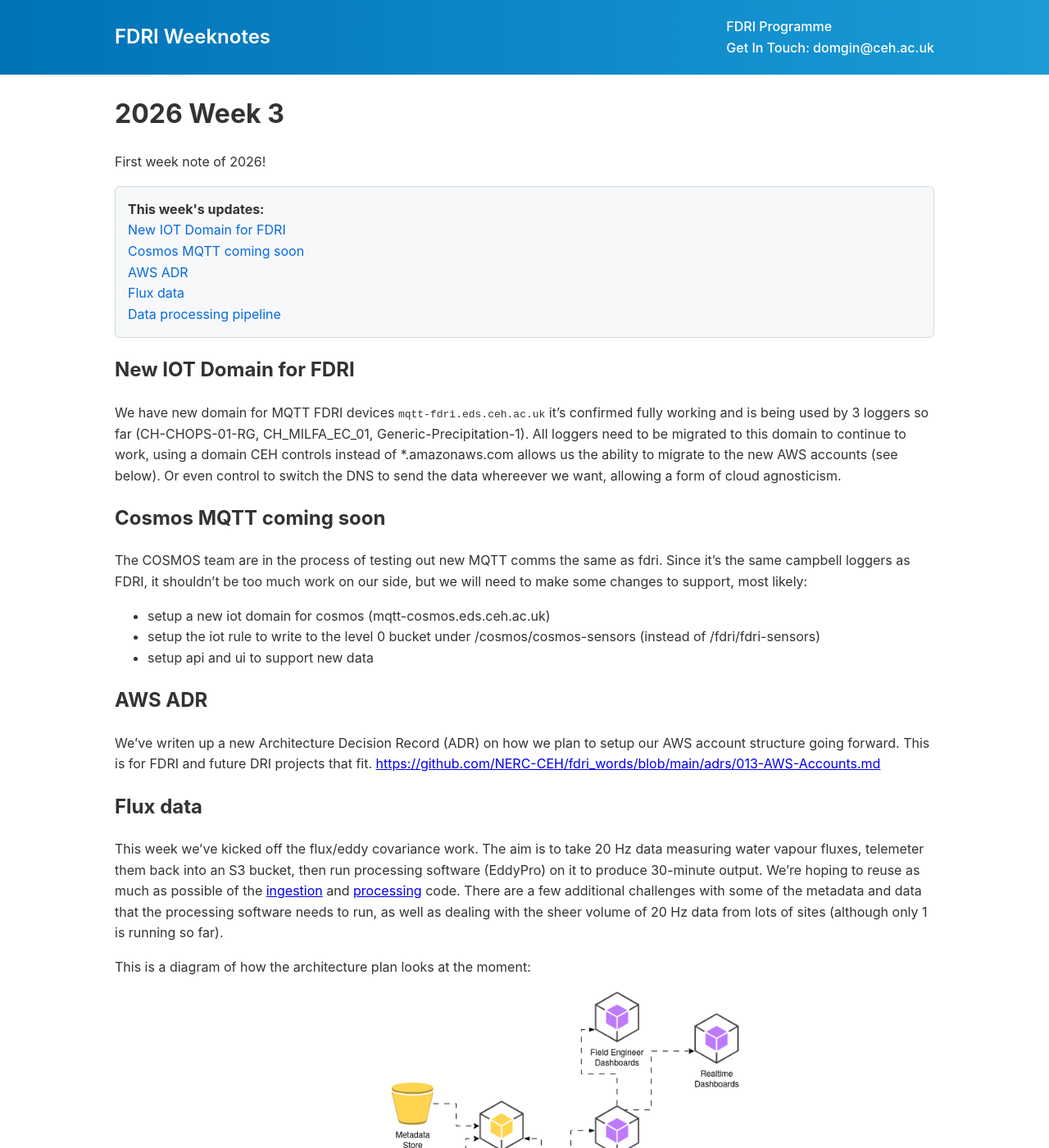
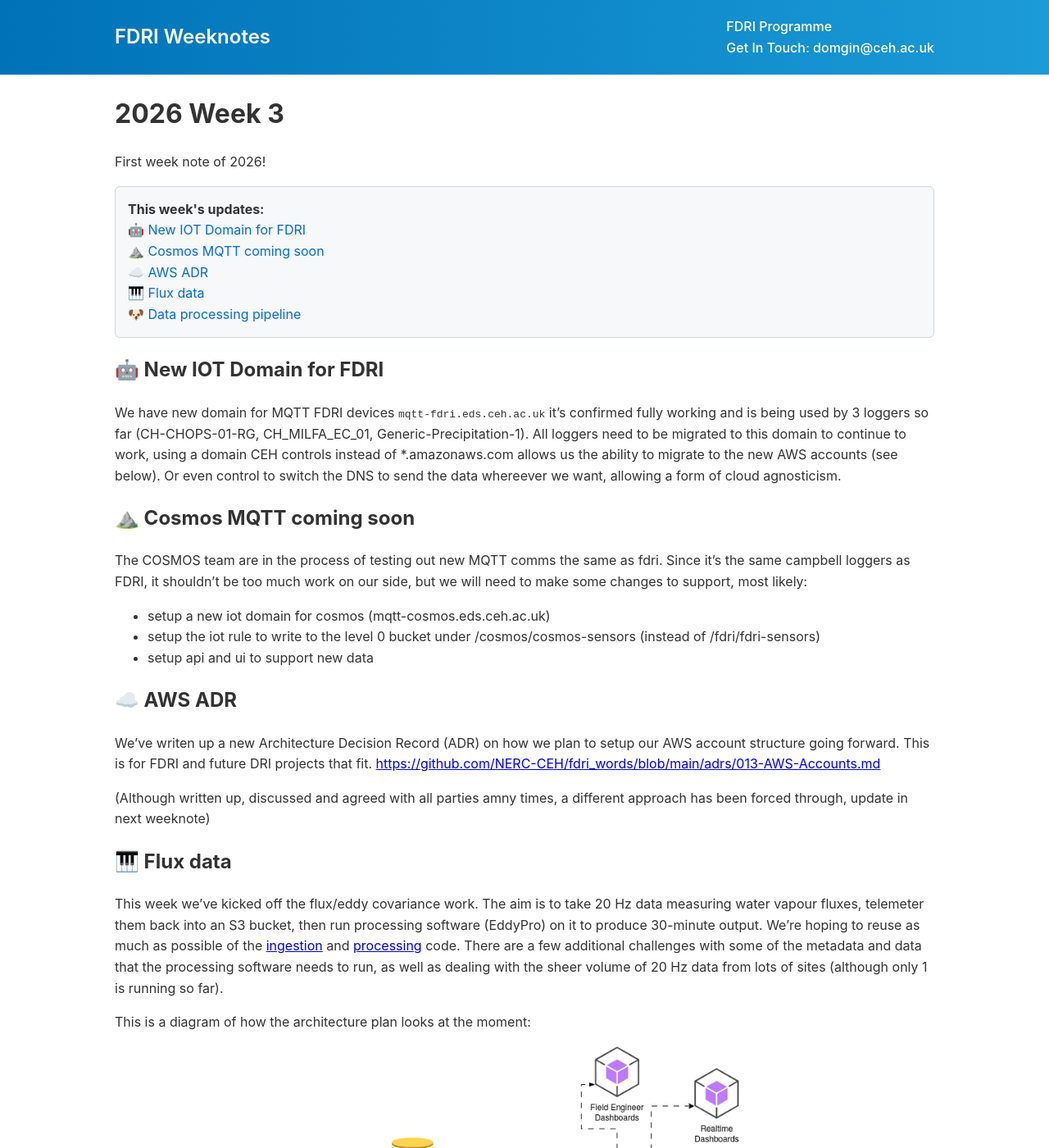
Before and after one commit to NERC-CEH/fdri_words, a Jekyll site: the page built from weeknotes/2026/03.md, in a window 1280 px wide and 1400 px high. Shown: the whole window at 82% size. Built offline with Jekyll 4.4.1, drawn with Linux system fonts in a browser that asks for light colours; our own code applies the rules of GitHub Pages for plain Markdown files; some of the changed text lies outside the part shown.

Commit message:
Update 03.md

```diff
--- a/weeknotes/2026/03.md
+++ b/weeknotes/2026/03.md
@@ -2,11 +2,11 @@
 
 First week note of 2026!
 
-## New IOT Domain for FDRI
+## 🤖 New IOT Domain for FDRI
 
 We have new domain for MQTT FDRI devices `mqtt-fdri.eds.ceh.ac.uk` it's confirmed fully working and is being used by 3 loggers so far (CH-CHOPS-01-RG, CH_MILFA_EC_01, Generic-Precipitation-1). All loggers need to be migrated to this domain to continue to work, using a domain CEH controls instead of *.amazonaws.com allows us the ability to migrate to the new AWS accounts (see below). Or even control to switch the DNS to send the data whereever we want, allowing a form of cloud agnosticism.
 
-## Cosmos MQTT coming soon
+## ⛰️ Cosmos MQTT coming soon
 
 The COSMOS team are in the process of testing out new MQTT comms the same as fdri. Since it's the same campbell loggers as FDRI, it shouldn't be too much work on our side, but we will need to make some changes to support, most likely:
 
@@ -14,15 +14,15 @@ The COSMOS team are in the process of testing out new MQTT comms the same as fdr
 - setup the iot rule to write to the level 0 bucket under /cosmos/cosmos-sensors (instead of /fdri/fdri-sensors)
 - setup api and ui to support new data
 
-## AWS ADR
+## ☁️ AWS ADR
 
 We've writen up a new Architecture Decision Record (ADR) on how we plan to setup our AWS account structure going forward. This is for FDRI and future DRI projects that fit.
 [
 https://github.com/NERC-CEH/fdri_words/blob/main/adrs/013-AWS-Accounts.md](https://github.com/NERC-CEH/fdri_words/blob/main/adrs/013-AWS-Accounts.md)
 
+(Although written up, discussed and agreed with all parties amny times, a different approach has been forced through, update in next weeknote)
 
-
-## Flux data
+## 🎹 Flux data
 
 This week we've kicked off the flux/eddy covariance work.  The aim is to take 20 Hz data measuring water vapour fluxes, telemeter them back into an S3 bucket, then run processing software (EddyPro) on it to produce 30-minute output.  We're hoping to reuse as much as possible of the [ingestion](https://github.com/NERC-CEH/dri-ingestion) and [processing](https://github.com/NERC-CEH/dri-timeseries-processor) code.  There are a few additional challenges with some of the metadata and data that the processing software needs to run, as well as dealing with the sheer volume of 20 Hz data from lots of sites (although only 1 is running so far).
 
@@ -36,7 +36,7 @@ So far, we've got the team (Hamayoon, Josh, Matt C, Matt DP, Ola, Robin with Hol
 - decide how we want to arrange our buckets: whether we share the existing time series ones or set up our own
 - work out the best way of integrating EddyPro (which is usually used with a GUI) into a headless pipeline
 
-## Data processing pipeline
+## 🐶 Data processing pipeline
 
 Back in [2025's weeknote 48](https://github.com/NERC-CEH/fdri_words/blob/main/weeknotes/2025/48.md), we mentioned about the reworking of how our time series processor resolves dependencies using a Directed Acyclic Graph (DAG). This has now been deployed onto AWS, with the first bits of processed data coming through! A bit more work to resolve some changes to the metadata API, but a big step in getting a robust and extensible pipeline implemented.
 
```
